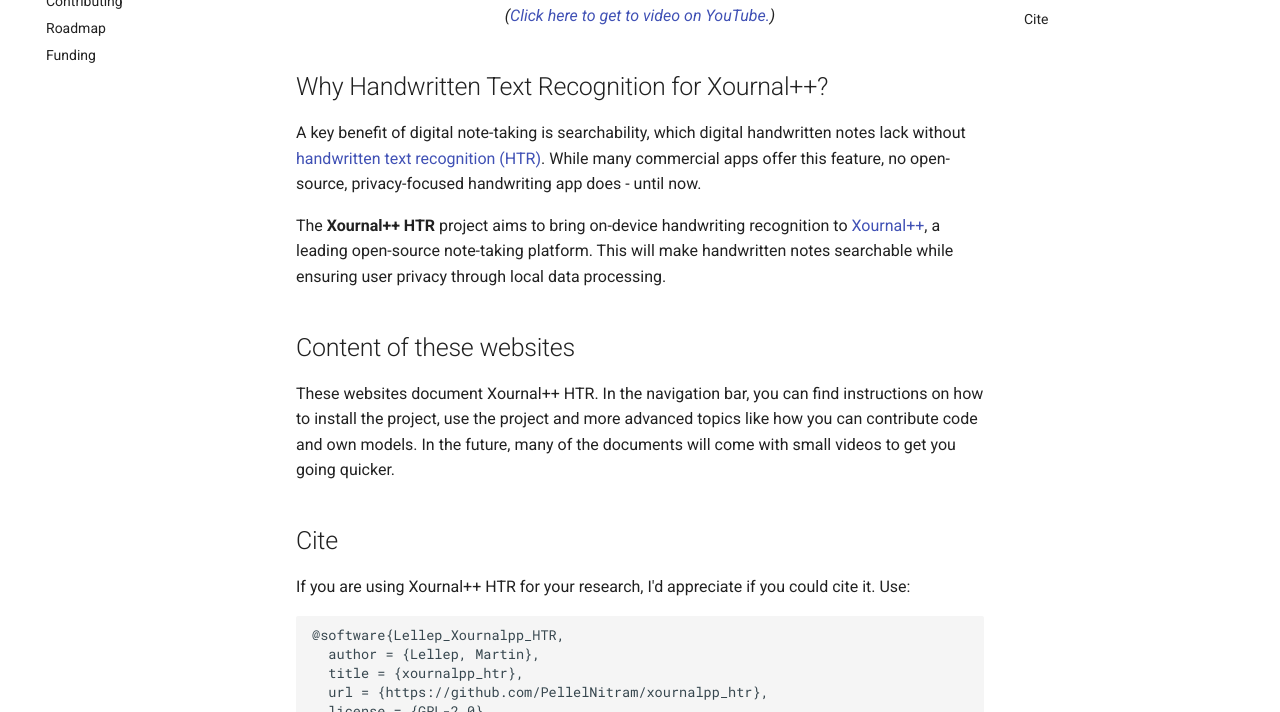
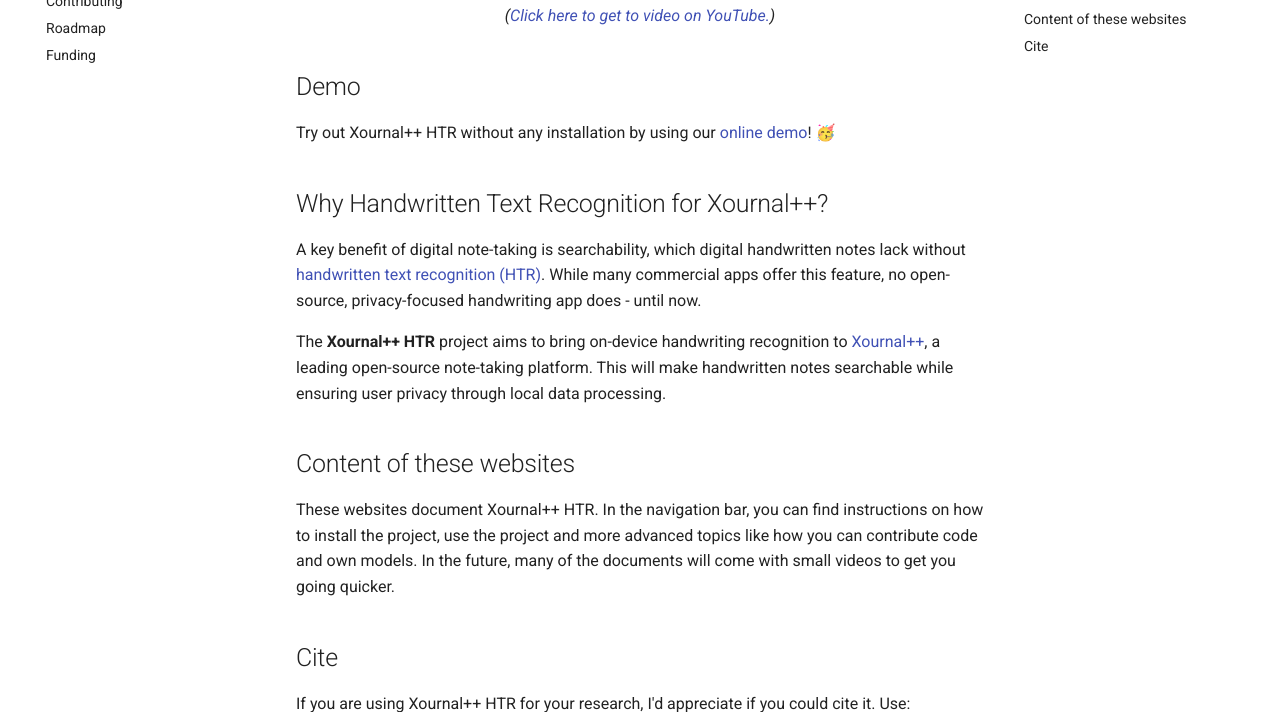
Before and after one commit to PellelNitram/xournalpp_htr, an MkDocs documentation site: the page built from docs/index.md, in a window 1280 px wide and 900 px high, scrolled down 469 px, cut to the strip 188-900 px from the top of the window. Built offline with MkDocs 1.6.1 and Material for MkDocs 9.7.7, drawn with Linux system fonts in a browser that asks for light colours; comment, search, counter and statistics services are not loaded.

Commit message:
Add demo to docs.

```diff
--- a/docs/index.md
+++ b/docs/index.md
@@ -15,6 +15,10 @@
 <i>(<a href="https://www.youtube.com/watch?v=boXm7lPFSRQ?utm_source=docs&utm_medium=docs&utm_campaign=docs">Click here to get to video on YouTube.</a>)</i>
 
 </div>
+
+## Demo
+
+Try out Xournal++ HTR without any installation by using our [online demo](https://huggingface.co/spaces/PellelNitram/xournalpp_htr)! 🥳
 
 ## Why Handwritten Text Recognition for Xournal++?
 
```
